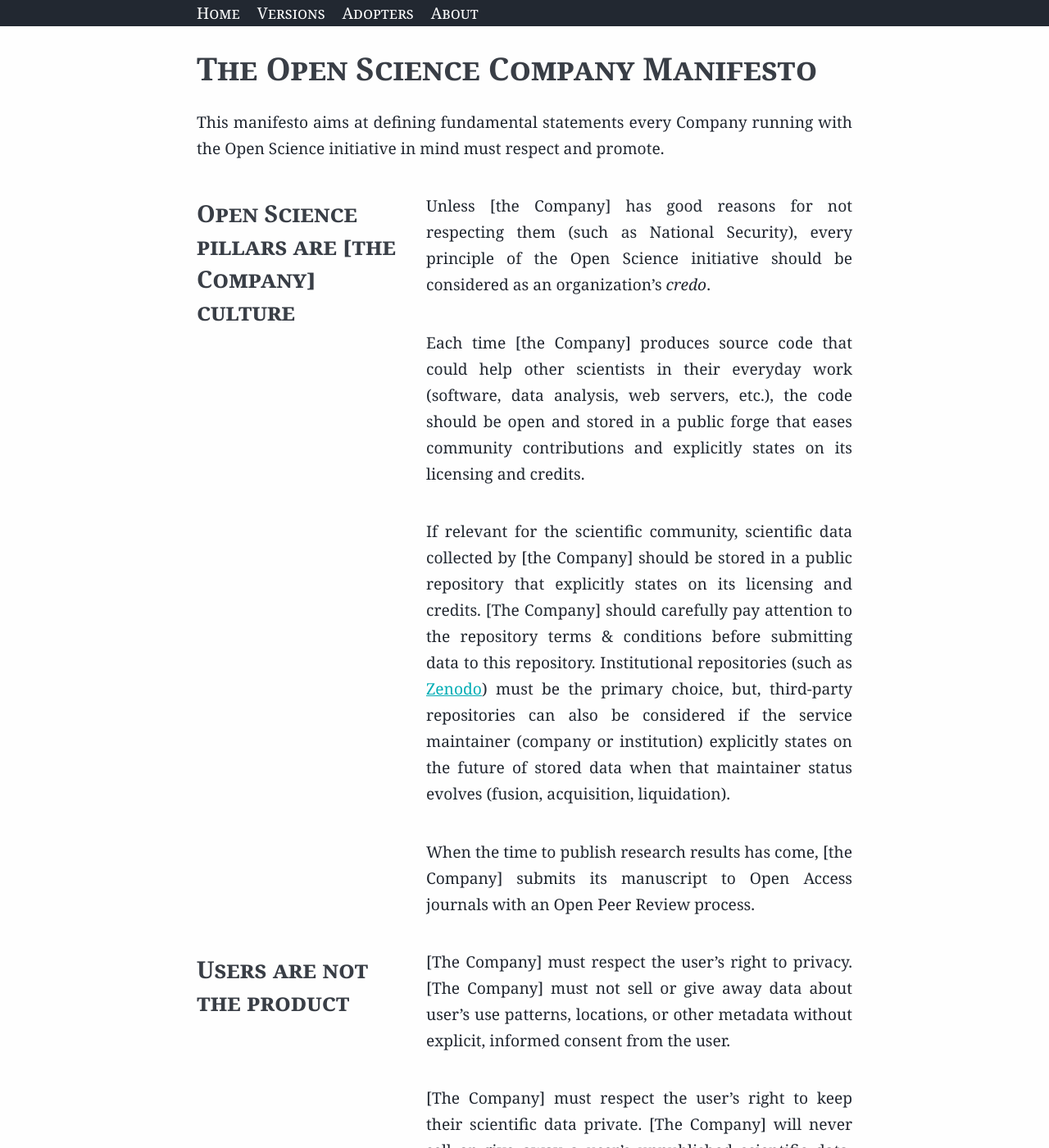
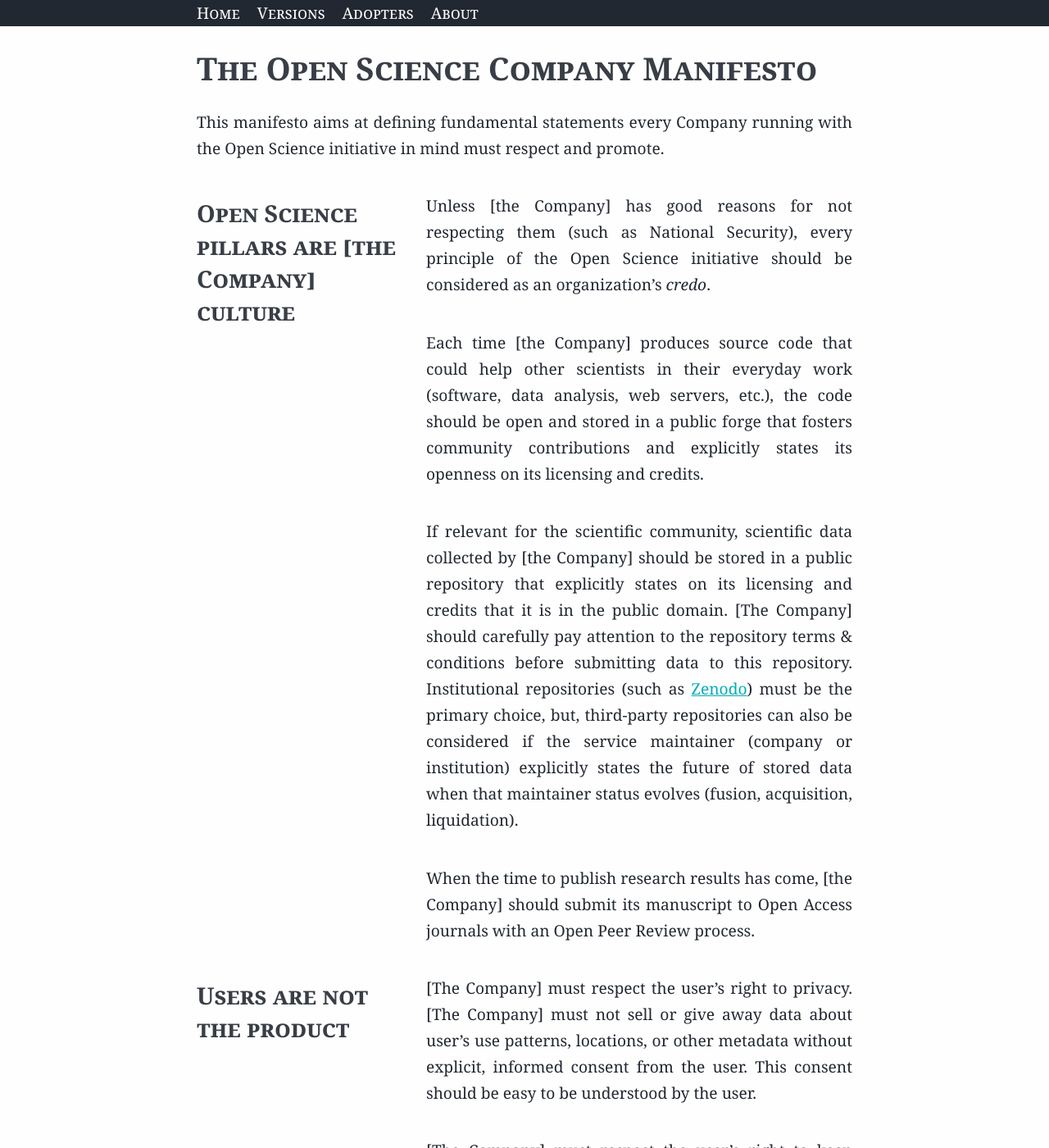
Before and after one commit to TailorDev/manifesto, a Jekyll site: the page built from version/1.0.md, in a window 1280 px wide and 1400 px high. Shown: the whole window at 82% size. Built offline with Jekyll 4.4.1, drawn with Linux system fonts in a browser that asks for light colours; some of the changed text lies outside the part shown.

Commit message:
Changed some wording
Not sure what the last sentence of the Investor section is dealing with so I didn't touch it.  It is confusing.

```diff
--- a/version/1.0.md
+++ b/version/1.0.md
@@ -19,27 +19,28 @@ as an organization's *credo*.
 
 Each time [the Company] produces source code that could help other scientists in
 their everyday work (software, data analysis, web servers, etc.), the code
-should be open and stored in a public forge that eases community contributions
-and explicitly states on its licensing and credits.
+should be open and stored in a public forge that fosters community contributions
+and explicitly states its openness on its licensing and credits.
 
 If relevant for the scientific community, scientific data collected by [the
 Company] should be stored in a public repository that explicitly states on its
-licensing and credits. [The Company] should carefully pay attention to the
+licensing and credits that it is in the public domain. [The Company] should carefully pay attention to the
 repository terms & conditions before submitting data to this repository.
 Institutional repositories (such as [Zenodo](https://zenodo.org)) must be the
 primary choice, but, third-party repositories can also be considered if the
-service maintainer (company or institution) explicitly states on the future of
+service maintainer (company or institution) explicitly states the future of
 stored data when that maintainer status evolves (fusion, acquisition,
 liquidation).
 
-When the time to publish research results has come, [the Company] submits its
+When the time to publish research results has come, [the Company] should submit its
 manuscript to Open Access journals with an Open Peer Review process.
 
 ## Users are not the product
 
 [The Company] must respect the user's right to privacy. [The Company] must not
 sell or give away data about user's use patterns, locations, or other metadata
-without explicit, informed consent from the user.
+without explicit, informed consent from the user.  This consent should be easy to
+be understood by the user.
 
 [The Company] must respect the user's right to keep their scientific data
 private. [The Company] will never sell or give away a user's unpublished
```
Also changed, not shown: other parts of version/1.0.md (+6 -6 lines).
